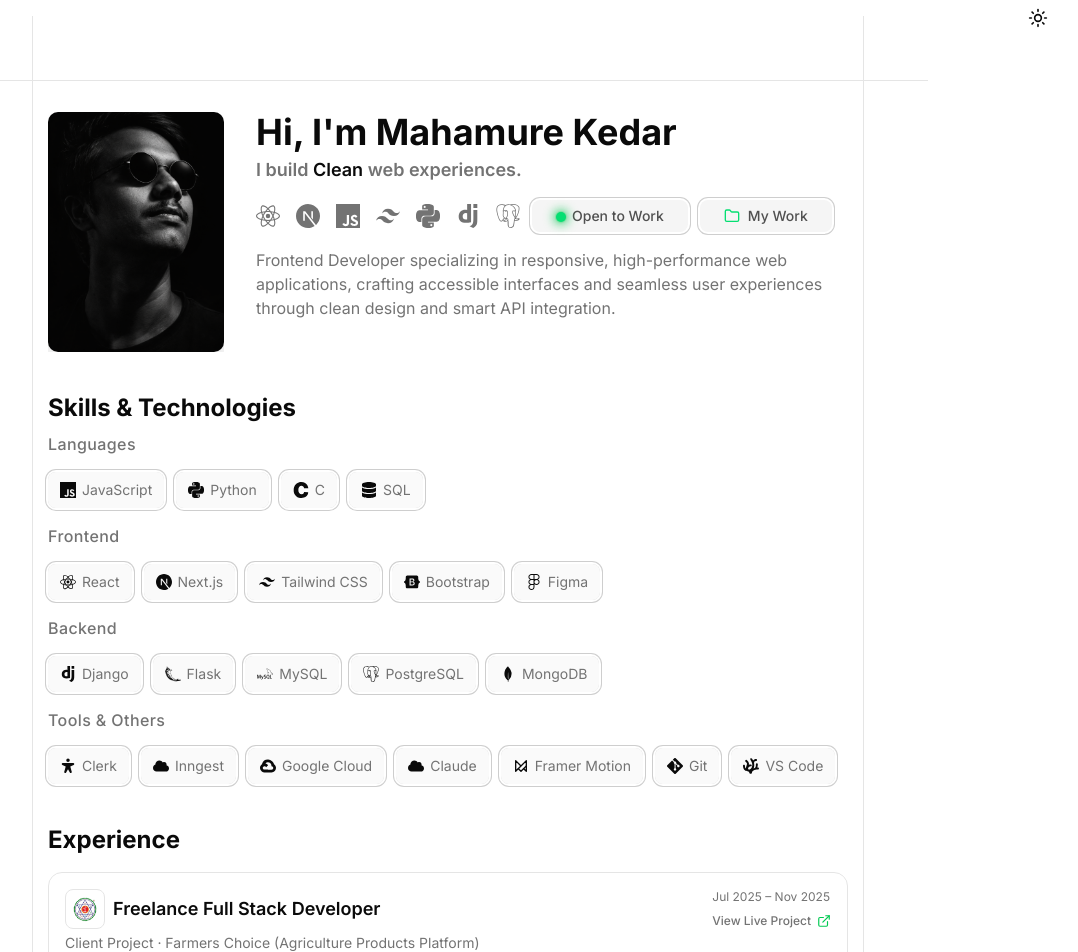
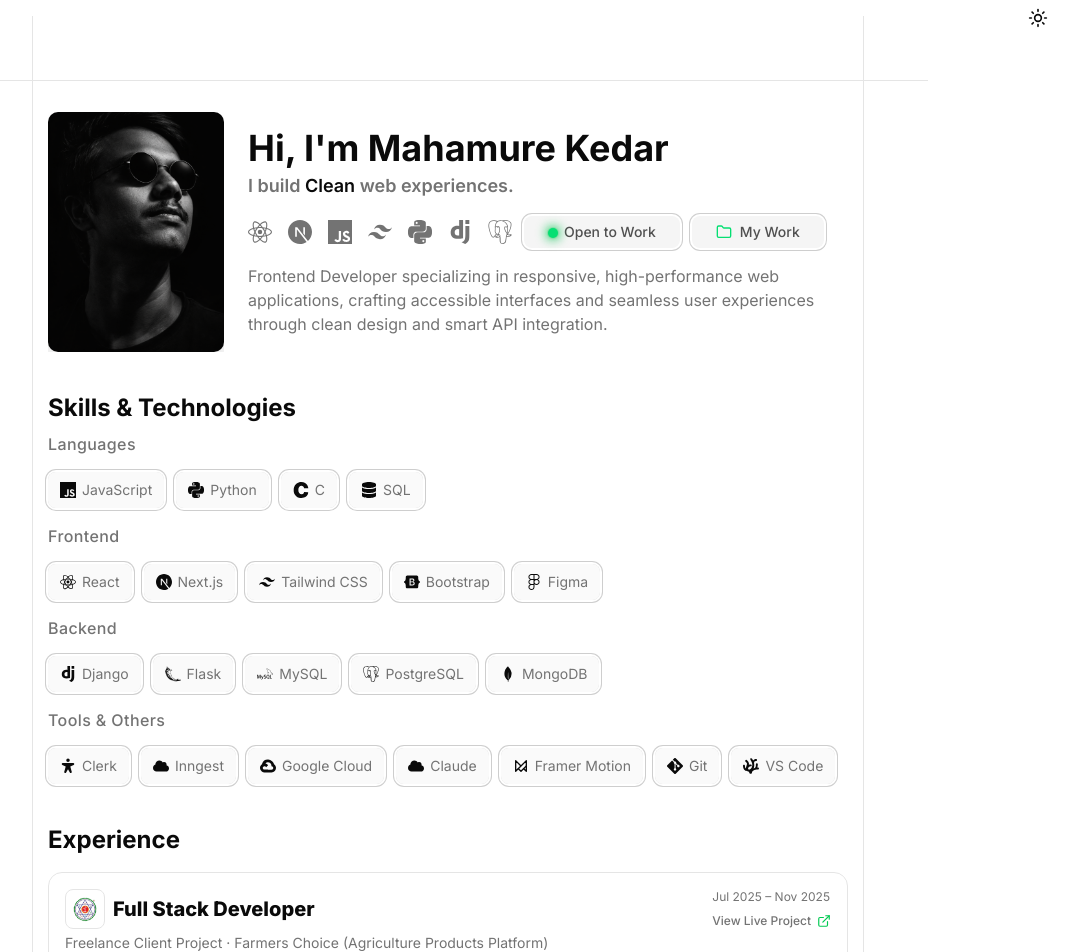
Before and after one commit to kedarrm/My_Portfolio, a Next.js app: page / in a window 1280 px wide. Shown: the top 952 px of the page, without its empty margins (192-1270 px from the left). Built offline with nearby package versions, Linux system fonts and the light colour scheme.

Commit message:
major experience updates and some design fixes

```diff
--- a/app/MyWork/_components/Description.jsx
+++ b/app/MyWork/_components/Description.jsx
@@ -169,20 +169,7 @@ export default function DescriptionSection({ details }) {
             return (
               <motion.span
                 key={tech}
-                whileHover={{ scale: 1.08, y: -1 }}
-                whileTap={{ scale: 0.95 }}
-                className="
-          group flex items-center gap-2
-          cursor-default
-          rounded-lg
-          bg-accent/60 hover:bg-accent/40
-          px-4 py-1.5
-          text-sm font-medium
-          text-foreground/80
-          shadow-sm
-          ring-1 ring-offset-2 ring-foreground/20 ring-offset-background
-          transition
-        "
+                className="group flex items-center gap-2 cursor-default rounded-lg bg-accent/60 hover:bg-accent/40 px-4 py-1.5 text-sm font-medium text-muted-foreground hover:text-foreground shadow-sm ring-1 ring-offset-2 ring-foreground/20 ring-offset-background transition"
               >
                 {Icon && (
                   <Icon
--- a/app/MyWork/page.jsx
+++ b/app/MyWork/page.jsx
@@ -136,11 +136,11 @@ export default function ComponentsPage() {
       <div className="min-h-screen bg-background text-foreground">
         <header className="max-w-7xl mx-auto px-4 sm:px-6 py-8 sm:py-10">
           <h1 className="text-2xl sm:text-3xl lg:text-4xl font-extrabold mb-3">
-            Component Library
+            My Expertise
           </h1>
           <p className="text-sm sm:text-base text-muted-foreground max-w-2xl">
-            A curated collection of reusable, production-ready UI components built
-            with React, Tailwind CSS, and Framer Motion.
+            High-performance, accessible UI and reusable components built with modern React
+            and animation-first design principles.
           </p>
           <p className="text-xs sm:text-sm text-muted-foreground pt-3">More components will be adding soon...</p>
         </header>
@@ -156,10 +156,10 @@ export default function ComponentsPage() {
                   key={category}
                   onClick={() => setActiveCategory(category)}
                   className={`group mt-3 px-4 py-1.5 flex items-center gap-2
-                    rounded-sm text-xs sm:text-sm transition cursor-pointer
+                    rounded-sm text-xs sm:text-sm transition cursor-pointer hover:text-foreground
                     ring-1 ring-offset-2 ring-foreground/20 ring-offset-background
                     ${activeCategory === category
-                      ? "bg-foreground/50 text-background/90"
+                      ? "bg-foreground/50 text-background"
                       : "bg-background text-muted-foreground hover:bg-muted"
                     }`}
                 >
@@ -199,7 +199,7 @@ export default function ComponentsPage() {
                     <div className="absolute inset-0 bg-background/80 backdrop-blur opacity-0 group-hover:opacity-100 transition flex items-center justify-center">
                       <Link
                         href={`/demos/${component.slug}`}
-                        className="text-xs bg-accent rounded-lg px-4 py-2"
+                        className="text-xs text-foreground bg-accent rounded-lg px-4 py-1 border"
                       >
                         Try Live →
                       </Link>
@@ -225,7 +225,7 @@ export default function ComponentsPage() {
                           key={tech}
                           className="flex items-center gap-1.5
                             text-[10px] sm:text-xs bg-accent hover:bg-accent/40
-                            rounded-sm px-2 py-1 text-muted-foreground ring-1 ring-offset-2 ring-foreground/20 ring-offset-background"
+                            rounded-sm px-2 py-1 text-muted-foreground hover:text-foreground ring-1 ring-offset-2 ring-foreground/20 ring-offset-background"
                         >
                           {TechIcon && <TechIcon className="h-3 w-3" />}
                           {tech}
--- a/app/demos/[slug]/_components/Badge.jsx
+++ b/app/demos/[slug]/_components/Badge.jsx
@@ -5,7 +5,7 @@ const Badge = () => {
     return (
         <div
             className="inline-flex items-center rounded-full px-4 py-px text-sm font-medium
-            bg-accent/90 hover:bg-background text-foreground/70 transition ring-1 ring-offset-2 ring-foreground/10 ring-offset-background/70 gap-2"
+            bg-accent/90 hover:bg-background text-foreground/70 hover:text-foreground transition ring-1 ring-offset-2 ring-foreground/10 ring-offset-background/70 gap-2"
         >
            <Sparkles className="h-4 w-4 text-xs"/> Mahamure Kedar
         </div>
--- a/components/sections/Experience.jsx
+++ b/components/sections/Experience.jsx
@@ -10,6 +10,7 @@ import {
 import { FaEnvelope } from "react-icons/fa";
 import { TbServer } from "react-icons/tb";
 import Image from "next/image";
+import { useState } from "react";
 
 const techStack = [
     { name: "Next.js", icon: SiNextdotjs },
@@ -20,6 +21,7 @@ const techStack = [
 ];
 
 export default function ExperienceTimeline() {
+    const [showPreview, setShowPreview] = useState(false);
     return (
         <section className="space-y-4">
             <h2 className="text-2xl font-bold">Experience</h2>
@@ -54,9 +56,44 @@ export default function ExperienceTimeline() {
                                     className="object-contain p-1"
                                 />
                             </div>
-                            <h3 className="text-sm font-extrabold sm:text-lg sm:font-semibold">
-                                Freelance Full Stack Developer
-                            </h3>
+                            <div
+                                className="relative inline-block"
+                                onMouseEnter={() => setShowPreview(true)}
+                                onMouseLeave={() => setShowPreview(false)}
+                            >
+                                <h2 className="text-md font-bold sm:text-xl sm:font-extrabold cursor-pointer">
+                                    Full Stack Developer
+                                </h2>
+
+                                {/* Tooltip Image */}
+                                <motion.div
+                                    initial={{ opacity: 0, y: 8, scale: 0.96 }}
+                                    animate={
+                                        showPreview
+                                            ? { opacity: 1, y: 0, scale: 1 }
+                                            : { opacity: 0, y: 8, scale: 0.96 }
+                                    }
+                                    transition={{ duration: 0.2, ease: "easeOut" }}
+                                    className="pointer-events-none absolute left-1/2 top-full z-50 mt-3 w-72 -translate-x-1/2 rounded-lg border bg-background shadow-xl overflow-hidden"
+                                >
+                                    {/* Image Wrapper */}
+                                    <div className="relative h-40 w-full">
+                                        <Image
+                                            src="/fc.png"
+                                            alt="Farmers Choice Preview"
+                                            fill
+                                            className="object-cover"
+                                        />
+
+                                        {/* Overlay Text */}
+                                        <div className="absolute inset-0 flex items-end justify-center bg-linear-to-t from-black/60 via-black/20 to-transparent">
+                                            <p className="mb-2 text-sm font-semibold text-white">
+                                                Farmers Choice
+                                            </p>
+                                        </div>
+                                    </div>
+                                </motion.div>
+                            </div>
                         </div>
 
                         <div className="flex flex-col gap-0">
@@ -74,14 +111,12 @@ export default function ExperienceTimeline() {
                                 <ExternalLink className="h-3.5 w-3.5 text-green-500" />
                             </a>
                         </div>
-
-
                     </div>
 
 
 
                     <p className="mt-1 text-sm text-muted-foreground">
-                        Client Project · Farmers Choice (Agriculture Products Platform)
+                       Freelance Client Project · Farmers Choice (Agriculture Products Platform)
                     </p>
 
                     {/* Responsibilities */}
--- a/components/sections/Footer.jsx
+++ b/components/sections/Footer.jsx
@@ -53,7 +53,7 @@ export default function FooterSection() {
         whileInView={{ opacity: 1, y: 0 }}
         transition={{ duration: 0.5 }}
         viewport={{ once: true }}>
-        <a href="/Kedar_Resume.pdf" download className="inline-flex items-center gap-2 rounded-lg bg-accent px-12 py-2 sm:px-7 sm:py-2 text-sm font-medium text-foreground/70 hover:text-foreground transition hover:bg-accent/40 ring-1 ring-offset-2 ring-foreground/20 ring-offset-background cursor-pointer">
+        <a href="/Kedar_Resume.pdf" view='_blank' download className="inline-flex items-center gap-2 rounded-lg bg-accent px-12 py-2 sm:px-7 sm:py-2 text-sm font-medium text-foreground/70 hover:text-foreground transition hover:bg-accent/40 ring-1 ring-offset-2 ring-foreground/20 ring-offset-background cursor-pointer">
           <DownloadCloud className="h-4 w-4 text-green-400" />
           Download My Resume
         </a>
--- a/components/sections/Hero.jsx
+++ b/components/sections/Hero.jsx
@@ -35,7 +35,7 @@ export default function HeroSection() {
           flex flex-col
           sm:flex-row
           items-center sm:items-start
-          gap-6 sm:gap-8
+          gap-6 sm:gap-6
         "
             >
                 {/* IMAGE */}
@@ -61,12 +61,7 @@ export default function HeroSection() {
                 {/* CONTENT */}
                 <motion.div
                     variants={item}
-                    className="
-            flex flex-col
-            gap-4
-            text-center sm:text-left
-            items-center sm:items-start
-          "
+                    className="flex flex-col gap-4 text-center sm:text-left pt-0 sm:pt-4 items-center sm:items-start"
                 >
                     {/* Heading */}
                     <div className="space-y-1">
--- a/components/sections/Projects.jsx
+++ b/components/sections/Projects.jsx
@@ -162,7 +162,7 @@ export default function ProjectsSection() {
                            group-hover:blur-[1.5px]"
               />
 
-              <div className="absolute inset-0 bg-black/5 opacity-0
+              <div className="absolute inset-0 bg-black/10 opacity-0
                               group-hover:opacity-100 transition" />
 
               <div className="absolute inset-0 flex items-center justify-center
```
Also changed, not shown: public/fc.png (added). Lines whose indentation alone changed are shown as unchanged.
